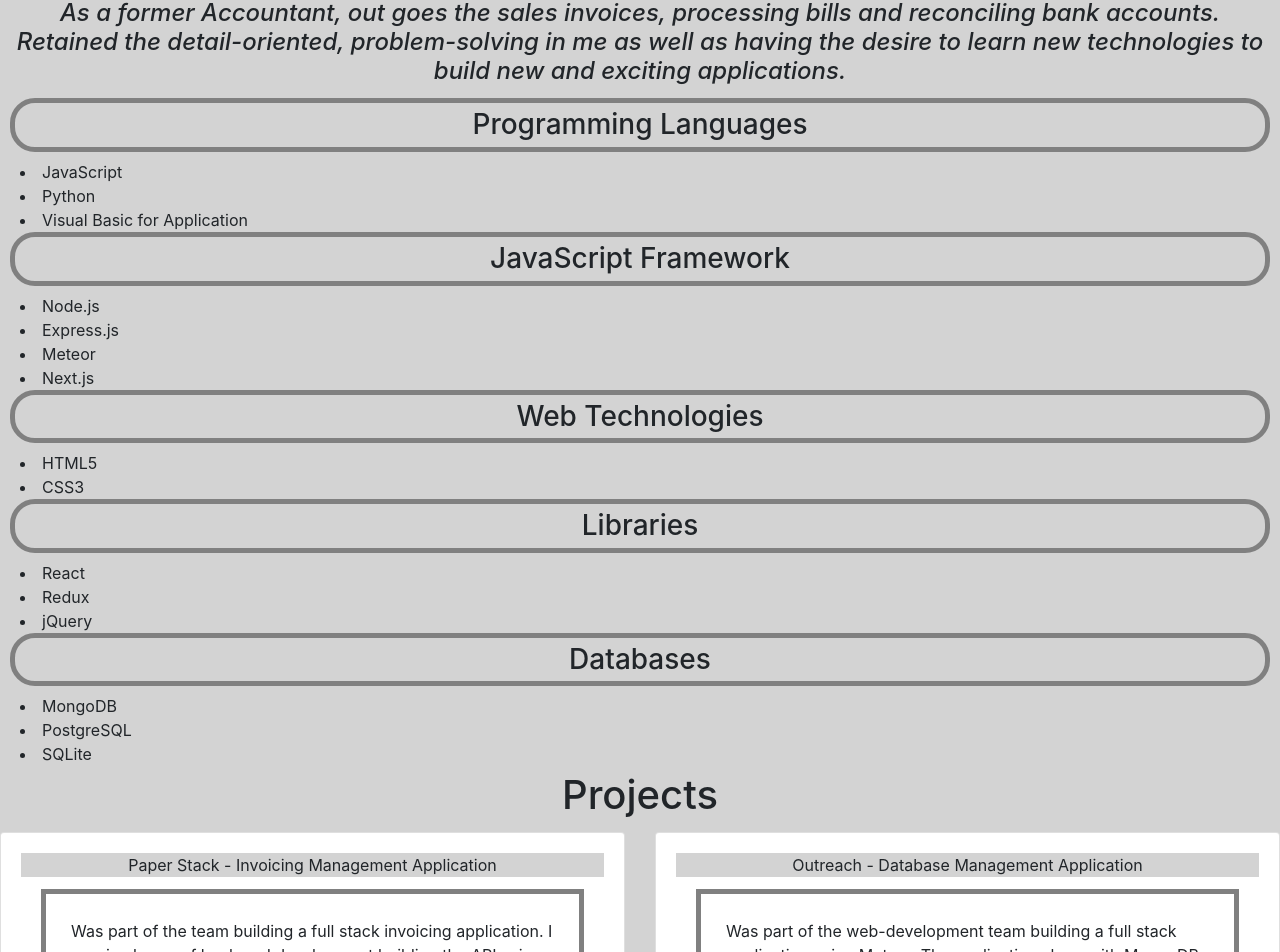
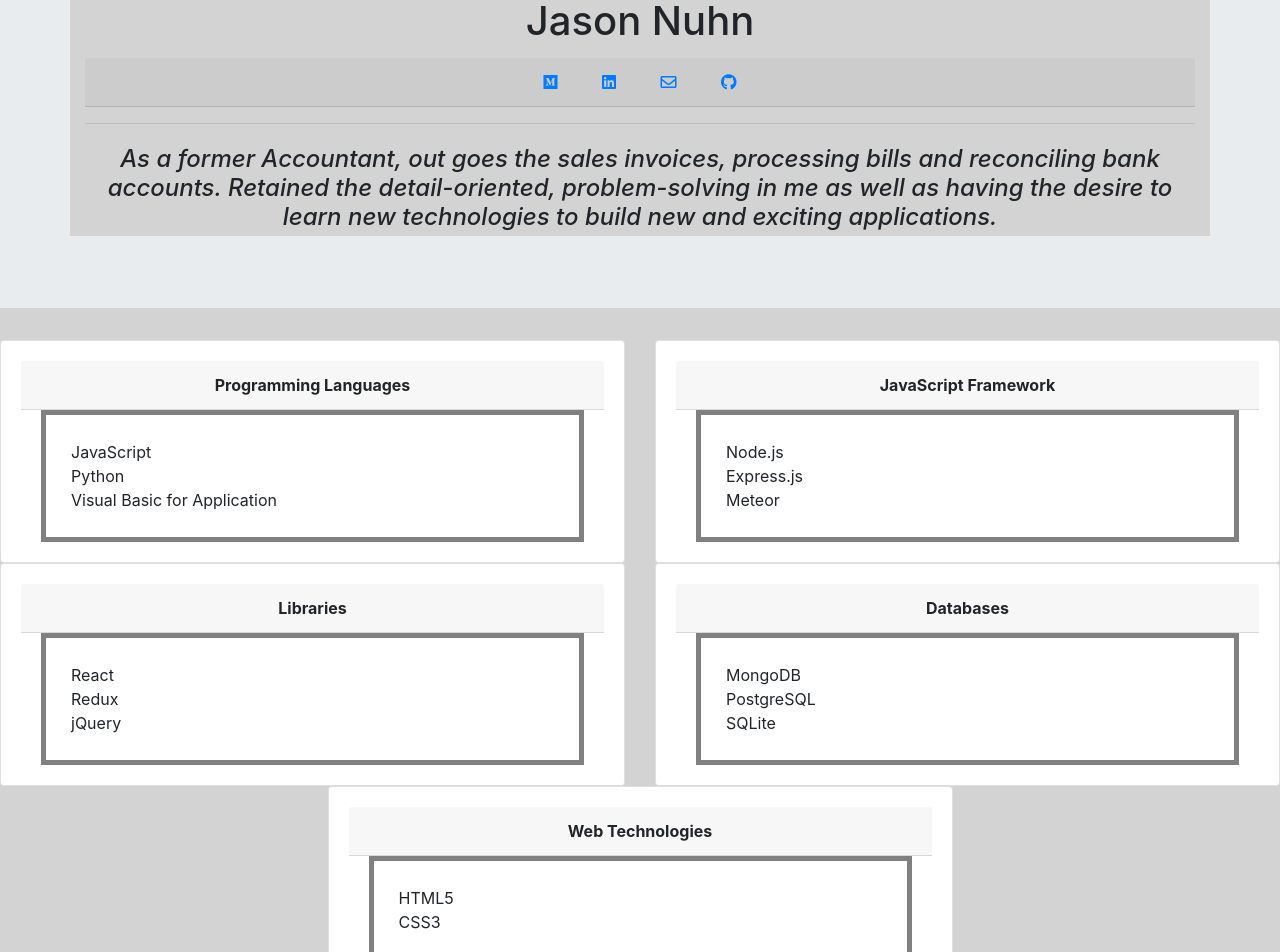
Before and after one commit to JasonNuhn/portfolio, a React (Create React App) app: page / in a window 1280 px wide. Shown: the part 72-1024 px from the top of the page. Built offline with nearby package versions, Linux system fonts and the light colour scheme.

Commit message:
updated about component

```diff
--- a/src/components/App/App.js
+++ b/src/components/App/App.js
@@ -1,7 +1,6 @@
 import React, { Component } from 'react'
 import './App.css';
 
-import Header from '../Header'
 import Footer from '../footer'
 import About from '../about'
 import Work from '../work'
--- a/src/components/about/about.css
+++ b/src/components/about/about.css
@@ -1,8 +1,8 @@
-h1 {
+/* h1 {
     text-align: center;
     margin: 0px;
     padding: 5px;
-}
+} */
 
 h4 {
     text-align: center;
@@ -10,14 +10,21 @@ h4 {
     padding: 5px;
 }
 
-h3 {
+a {
+    text-align: center;
+}
+
+Card {
+    margin: 5px;
+}
+/* h3 {
     text-align: center;
     border: solid 5px #808080;
     border-radius: 25px;
     margin: 10px;
     padding: 5px;
-  }
+  } */
 
-li {
+/* li {
     margin-left: 20px;
-}
+} */
--- a/src/components/about/index.js
+++ b/src/components/about/index.js
@@ -1,5 +1,14 @@
 import React, { Component } from 'react'
 import Fade from 'react-reveal/Fade'
+import {
+    Jumbotron,
+    Container,
+    Card,
+    CardText,
+    Col,
+    Row,
+    CardHeader
+  } from 'reactstrap'
 
 import './about.css';
 
@@ -8,33 +17,73 @@ class About extends Component {
             return (
                 <div>
                     <Fade left>
-                        <h1>Jason Nuhn</h1>
-                        <h4><i>As a former Accountant, out goes the sales invoices, processing bills and reconciling bank accounts. Retained the detail-oriented, problem-solving in me as well as having the desire to learn new technologies to build new and exciting applications.</i></h4>
+                        <Jumbotron fluid>
+                            <Container>
+                                <h1>Jason Nuhn</h1>
+
+                                <CardHeader align="center">
+                                    <a href="https://medium.com/@jason.a.nuhn"> <i class="fab fa-medium"></i></a>
+                                    <a href="https://www.linkedin.com/in/jasonnuhn/"> <i class="fab fa-linkedin"></i></a>
+                                    <a href="mailto:jason.a.nuhn@gmail.com"> <i class="far fa-envelope"></i></a>
+                                    <a href="https://github.com/JasonNuhn"> <i class="fab fa-github"></i></a>
+                                </CardHeader>
+
+                                <hr></hr>
+                                    <h4><i>As a former Accountant, out goes the sales invoices, processing bills and reconciling bank accounts. Retained the detail-oriented, problem-solving in me as well as having the desire to learn new technologies to build new and exciting applications.</i></h4>
+                            </Container>
+                        </Jumbotron>
                         {/* <h2><b>Favorite Quote:</b><br></br><i>There is no royal road to a successful life, as there is no royal road to learning.  It has got to be hard knocks, morning, noon, and night, and fixity of purpose.</i></h2> */}
-                        <h3>Programming Languages</h3>
-                            <li>JavaScript</li>
-                            <li>Python</li>
-                            <li>Visual Basic for Application</li>
+                        <Row>
+                        <Col sm="6">
+                        <Card body>
+                            <CardHeader align="center" size="lg"><b>Programming Languages</b></CardHeader>
 
-                        <h3>JavaScript Framework</h3>
-                            <li>Node.js</li>
-                            <li>Express.js</li>
-                            <li>Meteor</li>
-                            <li>Next.js</li>
+                                <CardText>JavaScript<br></br>
+                                Python<br></br>
+                                Visual Basic for Application</CardText>
+                        </Card>
+                        </Col>
+                        <Col sm="6">
+                        <Card body>
+                            <CardHeader align="center" size="lg"><b>JavaScript Framework</b></CardHeader>
 
-                        <h3>Web Technologies</h3>
-                            <li>HTML5</li>
-                            <li>CSS3</li>
+                                <CardText>Node.js<br></br>
+                                Express.js<br></br>
+                                Meteor</CardText>
+                        </Card>
+                        </Col>
+                        </Row>
+                        <Row>
+                            <Col sm="6">
+                            <Card body>
+                                <CardHeader align="center" size="lg"><b>Libraries</b></CardHeader>
 
-                        <h3>Libraries</h3>
-                            <li>React</li>
-                            <li>Redux</li>
-                            <li>jQuery</li>
+                                    <CardText>React<br></br>
+                                    Redux<br></br>
+                                    jQuery</CardText>
+                            </Card>
+                            </Col>
+                        <Col sm="6">
+                            <Card body>
+                                <CardHeader align="center" size="lg"><b>Databases</b></CardHeader>
 
-                        <h3>Databases</h3>
-                            <li>MongoDB</li>
-                            <li>PostgreSQL</li>
-                            <li>SQLite</li>
+                                    <CardText>MongoDB<br></br>
+                                    PostgreSQL<br></br>
+                                    SQLite</CardText>
+                            </Card>
+                        </Col>
+                        </Row>
+                        <Row>
+                            <Col sm="12" md={{ size: 6, offset: 3 }}>
+                                <Card body>
+                                    <CardHeader align="center" size="lg"><b>Web Technologies</b></CardHeader>
+
+                                        <CardText>HTML5<br></br>
+                                        CSS3</CardText>
+                                </Card>
+                            </Col>
+                        </Row>
+
                     </Fade>
                 </div>
             )
--- a/src/components/footer/index.js
+++ b/src/components/footer/index.js
@@ -7,7 +7,8 @@ class Footer extends Component {
         return (
             <div >
               <Fade bottom>
-          <br></br>
+              Copyright @ 2019 Jason Nuhn
+          {/* <br></br>
             <a href="https://medium.com/@jason.a.nuhn"> <i class="fab fa-medium"></i></a>
           <br></br>
             <a href="https://www.linkedin.com/in/jasonnuhn/"> <i class="fab fa-linkedin"></i></a>
@@ -15,7 +16,7 @@ class Footer extends Component {
           <a href="mailto:jason.a.nuhn@gmail.com"> <i class="far fa-envelope"></i>
           </a>
           <br></br>
-            <a href="https://github.com/JasonNuhn"> <i class="fab fa-github"></i></a>
+            <a href="https://github.com/JasonNuhn"> <i class="fab fa-github"></i></a> */}
               </Fade>
             </div>
         )
--- a/src/components/work/index.js
+++ b/src/components/work/index.js
@@ -4,9 +4,9 @@ import {
   Button,
   Col,
   Card,
-  CardTitle,
   CardText,
-  Row
+  Row,
+  CardHeader
 } from 'reactstrap'
 
 import './work.css';
@@ -21,16 +21,14 @@ class Work extends Component {
 
           <Col sm="6">
             <Card body>
-              <CardTitle align="center" size="lg">
-                Paper Stack - Invoicing Management Application
-              </CardTitle>
+              <CardHeader align="center" size="lg">
+                <b>Paper Stack - Invoicing Management Application</b>
+              </CardHeader>
               <CardText>
                 Was part of the team building a full stack invoicing application. I was in charge of back end development building the API using Express.js and Node.js. Unit testing was done by Test-Driven Development using Jest. I had connected the backend to MongoDB and hosted on mLab. On the front end, I had set up payment page where people could purchase this product using Stripe Element.
               </CardText>
                 <a
                   href="https://www.paperstack.pro/"
-                  target="_blank"
-                  rel="noopener noreferrer"
                   >
                   <Button color="primary" size="lg" sm="6" block>
                     Visit Website
@@ -40,16 +38,14 @@ class Work extends Component {
             </Col>
             <Col sm="6">
             <Card body>
-              <CardTitle align="center" size="lg">
-                Outreach - Database Management Application
-              </CardTitle>
+              <CardHeader align="center" size="lg">
+                <b>Outreach - Database Management Application</b>
+              </CardHeader>
               <CardText>
                 Was part of the web-development team building a full stack application using Meteor. The application along with MongoDB was deployed and hosted on NodeChef. The codebase was managed on GitLab.  I was responsible for DevOps, reporting feature using DataTable. I also created forms to allow user to input data which would be sent up to MongoDB when submitted.
               </CardText>
                 <a
                   href="https://ccdhhdb.work/"
-                  target="_blank"
-                  rel="noopener noreferrer"
                   >
                   <Button color="primary" size="lg" sm="6" block>
                     Visit Website
```
Also changed, not shown: 1 other file (tests, documents, lock files or other folders).
